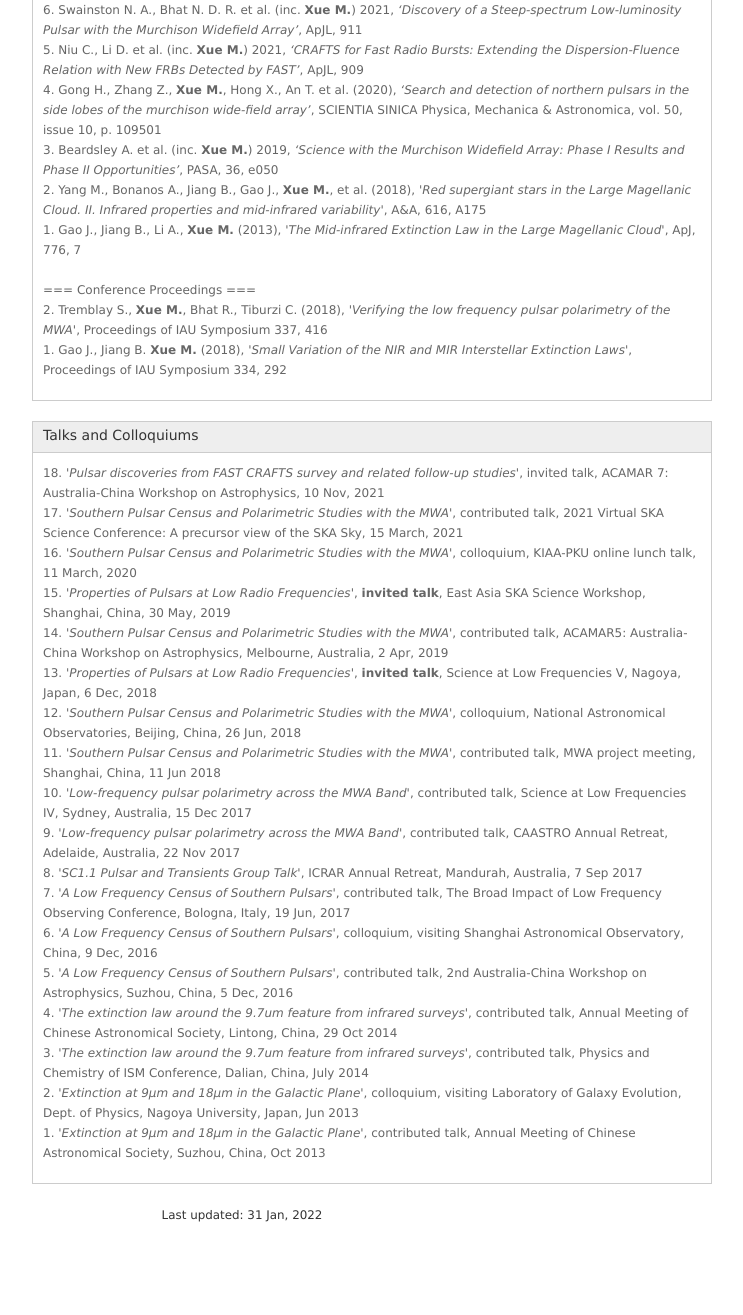
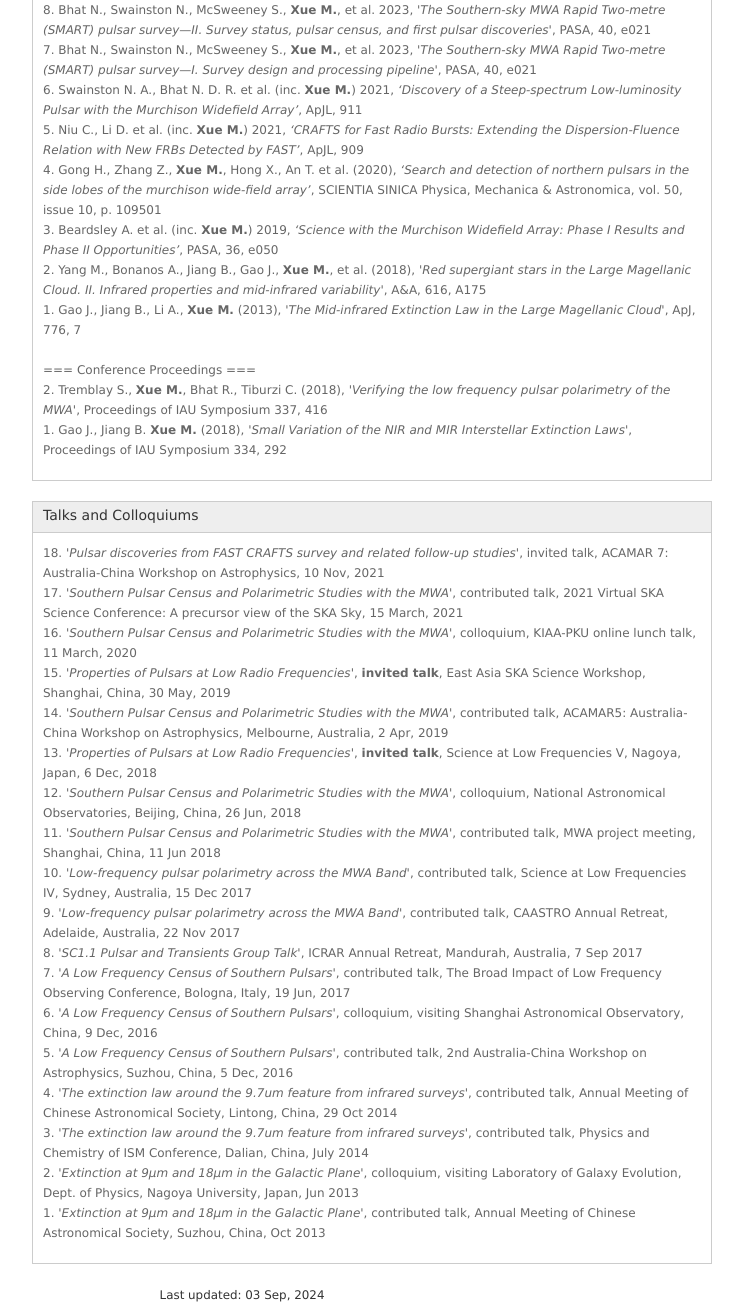
Before and after one commit to mengyaoxue/mengyaoxue.github.io, a plain HTML site: page index.html in a window 1280 px wide. Shown: the part 905-2220 px from the top of the page, without its empty margins (398-1141 px from the left). Before the commit the page ends 2140 px from the top, so only its background shows below. Drawn offline with Linux system fonts and the light colour scheme.

Commit message:
Update index.html

```diff
--- a/index.html
+++ b/index.html
@@ -138,6 +138,10 @@
                 *Co-Author
                 (See this <a href="https://ui.adsabs.harvard.edu/public-libraries/FrZpnYUzSKeVpym2VtYX3w" target="_blank">ADS library</a>
                  for the full list) </br>
+                8. Bhat N., Swainston N., McSweeney S., <b>Xue M.</b>, et al. 2023, <i>'The Southern-sky MWA Rapid Two-metre (SMART) pulsar survey—II. Survey status, pulsar census, and first pulsar discoveries'</i>,
+                   PASA, 40, e021 </br>
+                7. Bhat N., Swainston N., McSweeney S., <b>Xue M.</b>, et al. 2023, <i>'The Southern-sky MWA Rapid Two-metre (SMART) pulsar survey—I. Survey design and processing pipeline'</i>,
+                   PASA, 40, e021 </br>
                 6. Swainston N. A., Bhat N. D. R. et al. (inc. <b>Xue M.</b>) 2021,
                    <i>‘Discovery of a Steep-spectrum Low-luminosity Pulsar with the Murchison Widefield Array’</i>, ApJL, 911 </br>
                 5. Niu C., Li D. et al. (inc. <b>Xue M.</b>) 2021,
@@ -217,7 +221,7 @@
 
   <footer>
 
-    <div align="center"><p><small>Last updated: 31 Jan, 2022</small></p></div>
+    <div align="center"><p><small>Last updated: 03 Sep, 2024</small></p></div>
 
   </footer>
 
```
